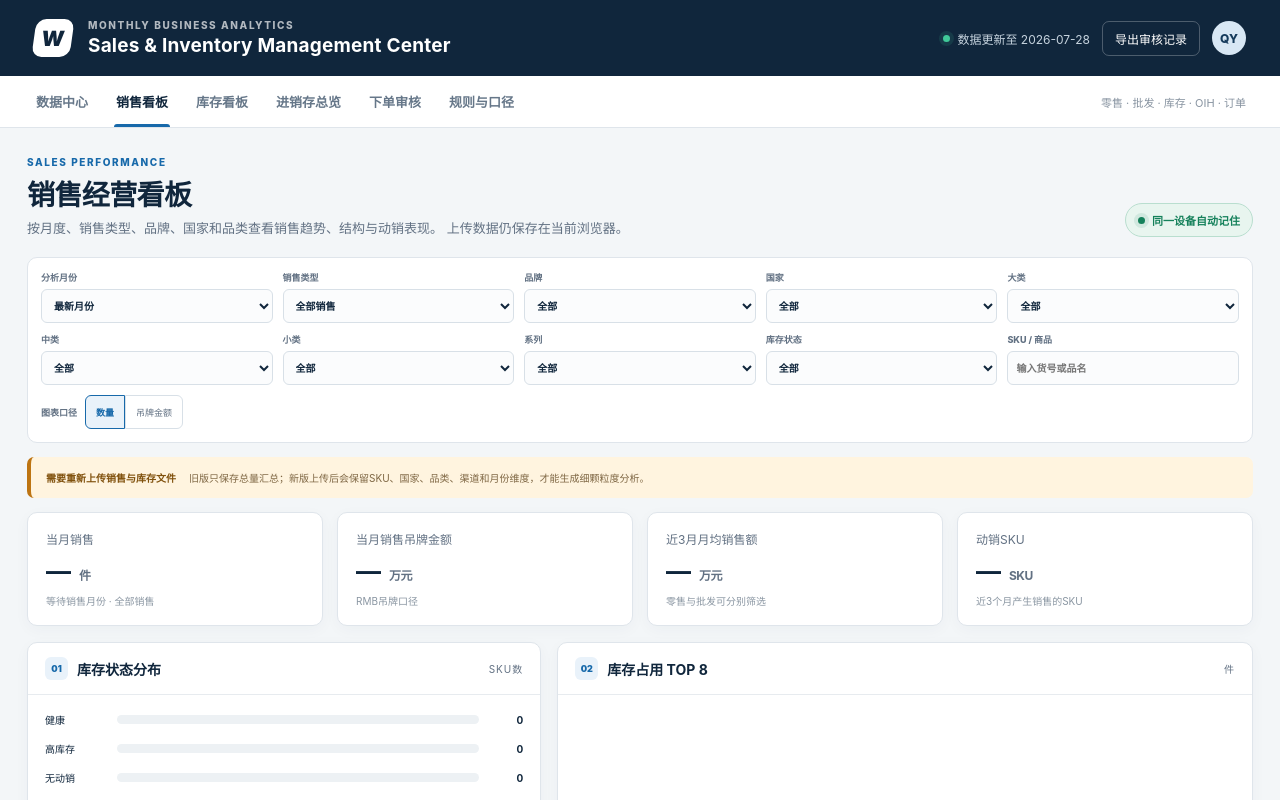
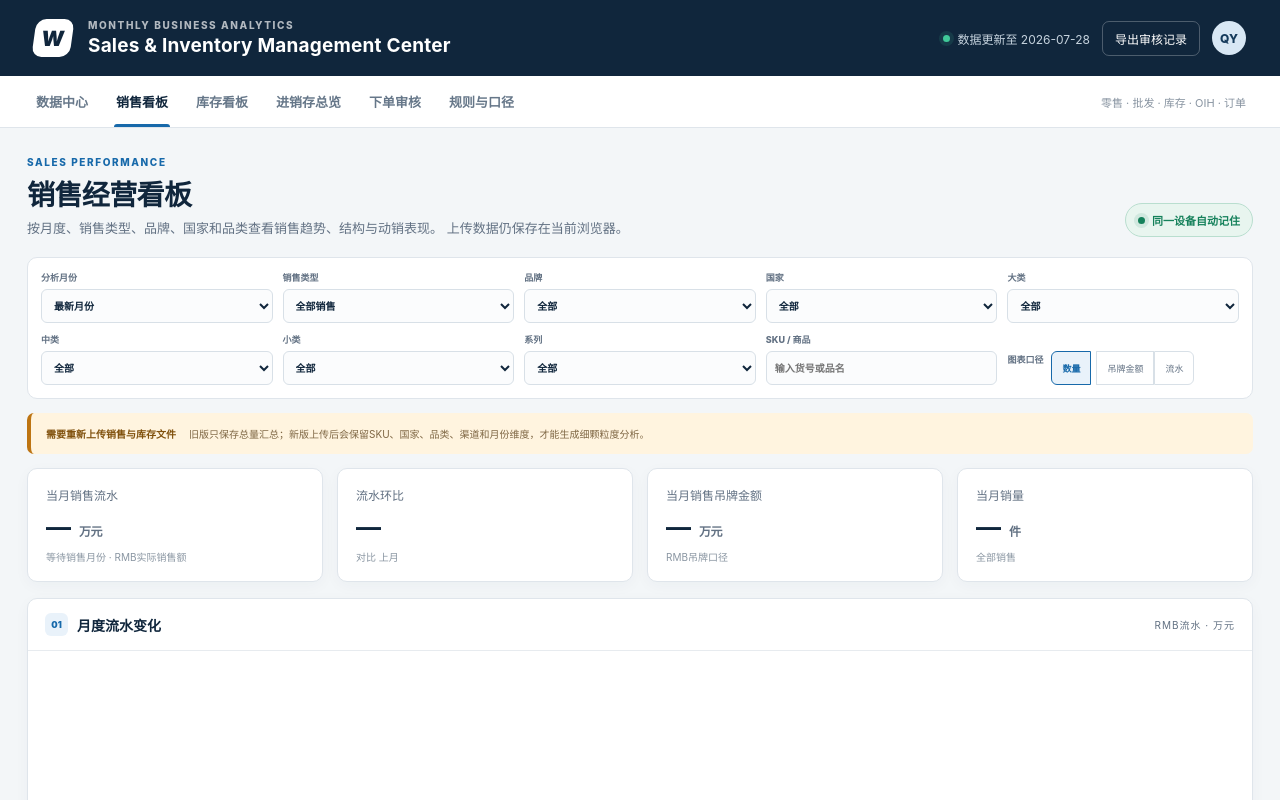
Before and after one commit to qianyingying-cmd/Order-control, a Next.js app: page / in a window 1280 px wide. Both pictures are taken after a click on the button "销售看板". Shown: the top 800 px of the page. Built offline with nearby package versions, Linux system fonts and the light colour scheme.

Commit message:
Build dedicated sales revenue dashboard

```diff
--- a/app/DataHub.tsx
+++ b/app/DataHub.tsx
@@ -19,6 +19,7 @@ type DetailRecord = {
   sourceType?: "零售" | "批发";
   quantity: number;
   amount: number;
+  revenue: number;
 };
 
 type Dataset = {
@@ -34,6 +35,7 @@ type Dataset = {
   summary: {
     quantity: number;
     amount?: number;
+    revenue?: number;
     skuCount: number;
     monthCount: number;
     countryCount: number;
@@ -48,7 +50,7 @@ type Dataset = {
 
 const DB_NAME = "wilson-rolling-inventory";
 const STORE = "datasets";
-const DATA_SCHEMA_VERSION = 8;
+const DATA_SCHEMA_VERSION = 9;
 const CANONICAL_BRANDS = ["ANTA", "FILA", "DESCENTE", "SALOMON", "WILSON", "ARC'TERYX"] as const;
 const kinds: Array<{ kind: DataKind; title: string; subtitle: string; accent: string }> = [
   { kind: "sales", title: "零售销售", subtitle: "观远 R01 / 门店零售", accent: "blue" },
@@ -74,6 +76,8 @@ const aliases = {
   oih: ["oih", "在途数量", "订单数量", "下单数量", "未到货数量", "open order", "数量", "qty", "quantity"],
   salesValue: ["本期吊牌金额-人民币", "本期吊牌金额人民币", "吊牌销售金额", "销售吊牌金额", "零售吊牌金额", "吊牌金额", "retailvalue"],
   wholesaleValue: ["本期批发吊牌金额-人民币", "批发吊牌金额", "批发销售吊牌金额", "出库吊牌金额", "发货吊牌金额", "本期吊牌金额-人民币", "吊牌金额", "销售金额"],
+  salesRevenue: ["本期零售金额-人民币", "本期零售金额人民币", "零售金额-人民币", "实际销售金额", "实收金额", "流水金额", "零售金额"],
+  wholesaleRevenue: ["本期批发金额-人民币", "批发金额-人民币", "批发销售金额", "出库金额-人民币", "销售金额-人民币", "实际销售金额", "流水金额", "销售金额"],
   inventoryValue: ["本期_期末库存人民币吊牌金额", "本期期末库存人民币吊牌金额", "库存人民币吊牌金额", "期末库存人民币吊牌金额", "库存吊牌金额", "期末库存吊牌金额", "stockvalue"],
   oihValue: ["oih吊牌金额", "订单吊牌金额", "在途吊牌金额", "吊牌金额", "订单金额"],
 };
@@ -208,6 +212,8 @@ function parseWorkbook(buffer: ArrayBuffer, kind: DataKind, fileName: string): D
   const quantityHeader = findQuantityHeader(best.headers, quantityOptions);
   const valueOptions = kind === "sales" ? aliases.salesValue : kind === "wholesale" ? aliases.wholesaleValue : kind === "inventory" ? aliases.inventoryValue : aliases.oihValue;
   const valueHeader = findHeader(best.headers, valueOptions);
+  const revenueOptions = kind === "wholesale" ? aliases.wholesaleRevenue : aliases.salesRevenue;
+  const revenueHeader = isSalesKind(kind) ? findHeader(best.headers, revenueOptions) : undefined;
   const skuHeader = findHeader(best.headers, aliases.sku);
   const countryHeader = findHeader(best.headers, aliases.country);
   const dateHeader = findHeader(best.headers, aliases.date);
@@ -224,12 +230,15 @@ function parseWorkbook(buffer: ArrayBuffer, kind: DataKind, fileName: string): D
   const detailMap = new Map<string, DetailRecord>();
   let quantity = 0;
   let amount = 0;
+  let revenue = 0;
 
   best.rows.forEach((row) => {
     const qty = quantityHeader ? numeric(row[quantityHeader]) : 0;
     const rowAmount = valueHeader ? numeric(row[valueHeader]) : 0;
+    const rowRevenue = revenueHeader ? numeric(row[revenueHeader]) : rowAmount;
     quantity += qty;
     amount += rowAmount;
+    revenue += rowRevenue;
     add(sku, skuHeader ? String(row[skuHeader] ?? "").trim() : "", qty);
     add(countries, countryHeader ? String(row[countryHeader] ?? "").trim() : "", qty);
     add(monthly, dateHeader ? monthOf(row[dateHeader]) : "", qty);
@@ -247,8 +256,8 @@ function parseWorkbook(buffer: ArrayBuffer, kind: DataKind, fileName: string): D
     if (analysisSku) {
       const key = [month, country, analysisSku, name, brand, category, middleCategory, smallCategory, series, channel].join("¦");
       const current = detailMap.get(key);
-      if (current) { current.quantity += qty; current.amount += rowAmount; }
-      else detailMap.set(key, { month, sku: analysisSku, name, brand, country, category, middleCategory, smallCategory, series, channel, sourceType: kind === "wholesale" ? "批发" : kind === "sales" ? "零售" : undefined, quantity: qty, amount: rowAmount });
+      if (current) { current.quantity += qty; current.amount += rowAmount; current.revenue += rowRevenue; }
+      else detailMap.set(key, { month, sku: analysisSku, name, brand, country, category, middleCategory, smallCategory, series, channel, sourceType: kind === "wholesale" ? "批发" : kind === "sales" ? "零售" : undefined, quantity: qty, amount: rowAmount, revenue: rowRevenue });
     }
   });
   const months = Object.keys(monthly).sort();
@@ -271,6 +280,7 @@ function parseWorkbook(buffer: ArrayBuffer, kind: DataKind, fileName: string): D
     summary: {
       quantity,
       amount,
+      revenue,
       skuCount: Object.keys(sku).length,
       monthCount: months.length,
       countryCount: Object.keys(countries).length,
@@ -312,6 +322,7 @@ function mergeSalesSources(retail?: Dataset, wholesale?: Dataset): Dataset | und
     summary: {
       quantity: sources.reduce((sum, source) => sum + source.summary.quantity, 0),
       amount: sources.reduce((sum, source) => sum + (source.summary.amount ?? 0), 0),
+      revenue: sources.reduce((sum, source) => sum + (source.summary.revenue ?? source.summary.amount ?? 0), 0),
       skuCount: Object.keys(sku).length,
       monthCount: Object.keys(monthly).length,
       countryCount: Object.keys(countries).length,
@@ -347,7 +358,7 @@ export default function DataHub({ view = "data" }: { view?: "data" | "analytics"
   const [seriesFilter, setSeriesFilter] = useState("全部");
   const [skuSearch, setSkuSearch] = useState("");
   const [riskFilter, setRiskFilter] = useState("全部");
-  const [metricMode, setMetricMode] = useState<"quantity" | "amount">("quantity");
+  const [metricMode, setMetricMode] = useState<"quantity" | "amount" | "revenue">("quantity");
   const [overviewBrand, setOverviewBrand] = useState("全部品牌");
   const inputs = useRef<Partial<Record<DataKind, HTMLInputElement | null>>>({});
 
@@ -394,6 +405,38 @@ export default function DataHub({ view = "data" }: { view?: "data" | "analytics"
       .filter(Boolean),
   );
   const filterBrands = CANONICAL_BRANDS.filter((brand) => presentBrands.has(brand));
+  const salesDashboardRows = (sales?.details ?? []).filter((row) =>
+    (salesSourceFilter === "全部销售" || row.sourceType === salesSourceFilter) &&
+    (countryFilter === "全部" || row.country === countryFilter) &&
+    (brandFilter === "全部" || row.brand === brandFilter) &&
+    (categoryFilter === "全部" || row.category === categoryFilter) &&
+    (middleCategoryFilter === "全部" || row.middleCategory === middleCategoryFilter) &&
+    (smallCategoryFilter === "全部" || row.smallCategory === smallCategoryFilter) &&
+    (seriesFilter === "全部" || row.series === seriesFilter)
+  );
+  const salesCurrentRows = salesDashboardRows.filter((row) => row.month === selectedMonth);
+  const salesRevenue = salesCurrentRows.reduce((sum, row) => sum + (row.revenue ?? row.amount ?? 0), 0);
+  const salesTicketAmount = salesCurrentRows.reduce((sum, row) => sum + (row.amount ?? 0), 0);
+  const salesQuantity = salesCurrentRows.reduce((sum, row) => sum + row.quantity, 0);
+  const previousMonth = availableMonths.filter((month) => month < selectedMonth).at(-1) ?? "";
+  const previousRevenue = salesDashboardRows.filter((row) => row.month === previousMonth).reduce((sum, row) => sum + (row.revenue ?? row.amount ?? 0), 0);
+  const revenueGrowth = previousRevenue ? salesRevenue / previousRevenue - 1 : 0;
+  const salesMonthlyRevenue = availableMonths.slice(-12).map((month) => ({
+    name: month,
+    value: salesDashboardRows.filter((row) => row.month === month).reduce((sum, row) => sum + (row.revenue ?? row.amount ?? 0), 0) / 10000,
+  }));
+  const salesGroup = (field: "country" | "channel" | "brand" | "category") => {
+    const grouped = new Map<string, number>();
+    salesCurrentRows.forEach((row) => {
+      const name = row[field] || "未识别";
+      grouped.set(name, (grouped.get(name) ?? 0) + (row.revenue ?? row.amount ?? 0));
+    });
+    return Array.from(grouped, ([name, value]) => ({ name, value: value / 10000 })).sort((a, b) => b.value - a.value).slice(0, 12);
+  };
+  const countryRevenue = salesGroup("country");
+  const channelRevenue = salesGroup("channel");
+  const brandRevenue = salesGroup("brand");
+  const categoryRevenue = salesGroup("category");
   const overviewMatches = (row: DetailRecord) => overviewBrand === "全部品牌" || row.brand === overviewBrand;
   const overviewInventoryRows = (inventory?.details ?? []).filter((row) => overviewMatches(row) && (!latestInventoryMonth || !row.month || row.month === latestInventoryMonth));
   const overviewSalesRows = (sales?.details ?? []).filter(overviewMatches);
@@ -587,17 +630,17 @@ export default function DataHub({ view = "data" }: { view?: "data" | "analytics"
           <label>中类<select value={middleCategoryFilter} onChange={(event) => { setMiddleCategoryFilter(event.target.value); setSmallCategoryFilter("全部"); }}><option>全部</option>{filterMiddleCategories.map((category) => <option key={category}>{category}</option>)}</select></label>
           <label>小类<select value={smallCategoryFilter} onChange={(event) => setSmallCategoryFilter(event.target.value)}><option>全部</option>{filterSmallCategories.map((category) => <option key={category}>{category}</option>)}</select></label>
           <label>系列<select value={seriesFilter} onChange={(event) => setSeriesFilter(event.target.value)}><option>全部</option>{filterSeries.map((series) => <option key={series}>{series}</option>)}</select></label>
-          <label>库存状态<select value={riskFilter} onChange={(event) => setRiskFilter(event.target.value)}>{["全部", "健康", "高库存", "无动销", "缺货风险"].map((status) => <option key={status}>{status}</option>)}</select></label>
+          {view !== "sales" && <label>库存状态<select value={riskFilter} onChange={(event) => setRiskFilter(event.target.value)}>{["全部", "健康", "高库存", "无动销", "缺货风险"].map((status) => <option key={status}>{status}</option>)}</select></label>}
           <label className="search-filter">SKU / 商品<input value={skuSearch} onChange={(event) => setSkuSearch(event.target.value)} placeholder="输入货号或品名" /></label>
-          <div className="metric-switch"><span>图表口径</span><button className={metricMode === "quantity" ? "active" : ""} onClick={() => setMetricMode("quantity")}>数量</button><button className={metricMode === "amount" ? "active" : ""} onClick={() => setMetricMode("amount")}>吊牌金额</button></div>
+          <div className="metric-switch"><span>图表口径</span><button className={metricMode === "quantity" ? "active" : ""} onClick={() => setMetricMode("quantity")}>数量</button><button className={metricMode === "amount" ? "active" : ""} onClick={() => setMetricMode("amount")}>吊牌金额</button>{view === "sales" && <button className={metricMode === "revenue" ? "active" : ""} onClick={() => setMetricMode("revenue")}>流水</button>}</div>
         </div>
         {!detailReady && <div className="detail-upgrade-note"><strong>需要重新上传销售与库存文件</strong><span>旧版只保存总量汇总；新版上传后会保留SKU、国家、品类、渠道和月份维度，才能生成细颗粒度分析。</span></div>}
         <div className="summary-grid analytics-kpis">
           {view !== "inventory" && <>
-          <article><span>当月销售</span><strong>{detailReady ? fmt(analyticSales) : "—"} <em>件</em></strong><small>{selectedMonth || "等待销售月份"} · {salesSourceFilter}</small></article>
-          <article><span>当月销售吊牌金额</span><strong>{detailReady ? fmt(analyticSalesAmount / 10000, 1) : "—"} <em>万元</em></strong><small>RMB吊牌口径</small></article>
-          <article><span>近3月月均销售额</span><strong>{detailReady ? fmt(analyticVelocityAmount / 10000, 1) : "—"} <em>万元</em></strong><small>零售与批发可分别筛选</small></article>
-          <article><span>动销SKU</span><strong>{detailReady ? fmt(movingSku) : "—"} <em>SKU</em></strong><small>近3个月产生销售的SKU</small></article>
+          <article><span>当月销售流水</span><strong>{detailReady ? fmt(salesRevenue / 10000, 1) : "—"} <em>万元</em></strong><small>{selectedMonth || "等待销售月份"} · RMB实际销售额</small></article>
+          <article><span>流水环比</span><strong className={revenueGrowth < 0 ? "red" : ""}>{detailReady && previousRevenue ? `${revenueGrowth >= 0 ? "+" : ""}${(revenueGrowth * 100).toFixed(1)}%` : "—"}</strong><small>对比 {previousMonth || "上月"}</small></article>
+          <article><span>当月销售吊牌金额</span><strong>{detailReady ? fmt(salesTicketAmount / 10000, 1) : "—"} <em>万元</em></strong><small>RMB吊牌口径</small></article>
+          <article><span>当月销量</span><strong>{detailReady ? fmt(salesQuantity) : "—"} <em>件</em></strong><small>{salesSourceFilter}</small></article>
           </>}
           {view !== "sales" && <>
           <article><span>期末库存</span><strong>{detailReady ? fmt(analyticStock) : "—"} <em>件</em></strong><small>{latestInventoryMonth || "等待库存月份"}</small></article>
@@ -611,6 +654,33 @@ export default function DataHub({ view = "data" }: { view?: "data" | "analytics"
           <article><span>金额库销比</span><strong className={analyticAmountRatio > 6 ? "red" : analyticAmountRatio > 4 ? "amber" : ""}>{detailReady ? analyticAmountRatio.toFixed(1) : "—"} <em>月</em></strong><small>库存吊牌额 ÷ 近3月月均销售吊牌额</small></article>
           </>}
         </div>
+        {view === "sales" && <>
+          <section className="panel sales-trend-panel">
+            <div className="panel-title"><div><span className="step">01</span><h3>月度流水变化</h3></div><span className="unit">RMB流水 · 万元</span></div>
+            <div className="mini-trend sales-revenue-trend">
+              {salesMonthlyRevenue.map((row) => {
+                const max = Math.max(...salesMonthlyRevenue.map((item) => item.value), 1);
+                return <div key={row.name}><span>{row.name.slice(2)}</span><i style={{ height: `${Math.max(5, row.value / max * 100)}%` }} /><b>{fmt(row.value, 1)}</b></div>;
+              })}
+            </div>
+          </section>
+          <div className="dimension-grid sales-dimensions">
+            {[
+              ["国家流水规模", countryRevenue],
+              ["渠道流水规模", channelRevenue],
+              ["品牌流水规模", brandRevenue],
+              ["大类流水规模", categoryRevenue],
+            ].map(([title, rows]) => {
+              const data = rows as Array<{ name: string; value: number }>;
+              const max = Math.max(...data.map((row) => row.value), 1);
+              return <section className="panel dimension-panel" key={title as string}>
+                <div className="panel-title"><div><h3>{title as string}</h3></div><span className="unit">{selectedMonth} · 万元</span></div>
+                <div className="sales-scale-list">{data.length ? data.map((row) => <div key={row.name}><strong>{row.name}</strong><i><b style={{ width: `${row.value / max * 100}%` }} /></i><span>{fmt(row.value, 1)}</span></div>) : <p>等待流水数据</p>}</div>
+              </section>;
+            })}
+          </div>
+        </>}
+        {view !== "sales" && <>
         <div className="analytics-panels">
           <section className="panel status-distribution">
             <div className="panel-title"><div><span className="step">01</span><h3>库存状态分布</h3></div><span className="unit">SKU数</span></div>
@@ -646,6 +716,7 @@ export default function DataHub({ view = "data" }: { view?: "data" | "analytics"
           <tbody>{skuAnalysis.slice(0, 500).map((row) => <tr key={row.key}><td><strong>{row.sku}</strong><small>{row.name || "未识别品名"}</small></td><td>{row.brand || "未识别"}</td><td>{row.country || "未识别"}</td><td><strong>{row.category || "—"} / {row.middleCategory || "—"}</strong><small>{row.smallCategory || "未识别小类"}</small></td><td><strong>{row.series || "未识别系列"}</strong><small>{row.channel || "未识别渠道"}</small></td><td><strong>{fmt(row.stock)}</strong></td><td>{fmt(row.stockAmount / 10000, 1)}</td><td>{fmt(row.sales)}</td><td>{fmt(row.salesAmount / 10000, 1)}</td><td>{fmt(row.sales3m, 1)}</td><td>{row.ratio >= 999 ? "无销量" : `${row.ratio.toFixed(1)}月`}</td><td>{row.amountRatio >= 999 ? "无金额" : `${row.amountRatio.toFixed(1)}月`}</td><td>{fmt(row.oih)}</td><td><span className={`diagnostic-tag ${row.status}`}>{row.status}</span></td></tr>)}</tbody></table></div>
           {skuAnalysis.length > 500 && <p className="table-limit">当前显示库存最高的500行，请使用筛选缩小范围。</p>}
         </section>
+        </>}
         <p className="privacy-note">计算口径：库存取最新可识别库存月份；当月销售取所选月份；数量与金额库销比均使用截至所选月份的最近3个月月均销售。金额统一采用RMB吊牌价并换算为万元（源表金额 ÷ 10,000）。</p>
       </section>
     );
@@ -689,7 +760,7 @@ export default function DataHub({ view = "data" }: { view?: "data" | "analytics"
                 <>
                   <strong className="file-name">{data.fileName}</strong>
                   <p>{fmt(data.rowCount)} 行 · {data.sheetName} · {new Date(data.uploadedAt).toLocaleString("zh-CN")}</p>
-                  <div className="upload-stats"><span>数量 <b>{fmt(data.summary.quantity)}</b></span><span>吊牌额 <b>{fmt((data.summary.amount ?? 0) / 10000, 1)}万</b></span><span>月份 <b>{fmt(data.summary.monthCount)}</b></span></div>
+                  <div className="upload-stats"><span>数量 <b>{fmt(data.summary.quantity)}</b></span><span>{isSalesKind(source.kind) ? "流水" : "吊牌额"} <b>{fmt(((isSalesKind(source.kind) ? data.summary.revenue : data.summary.amount) ?? 0) / 10000, 1)}万</b></span><span>月份 <b>{fmt(data.summary.monthCount)}</b></span></div>
                   <small className="detected-field">月份字段：{data.summary.detectedDateField || "未识别"}</small>
                   <small className={data.status === "ready" ? "parse-ok" : "parse-warning"}>{data.message}</small>
                 </>
```
